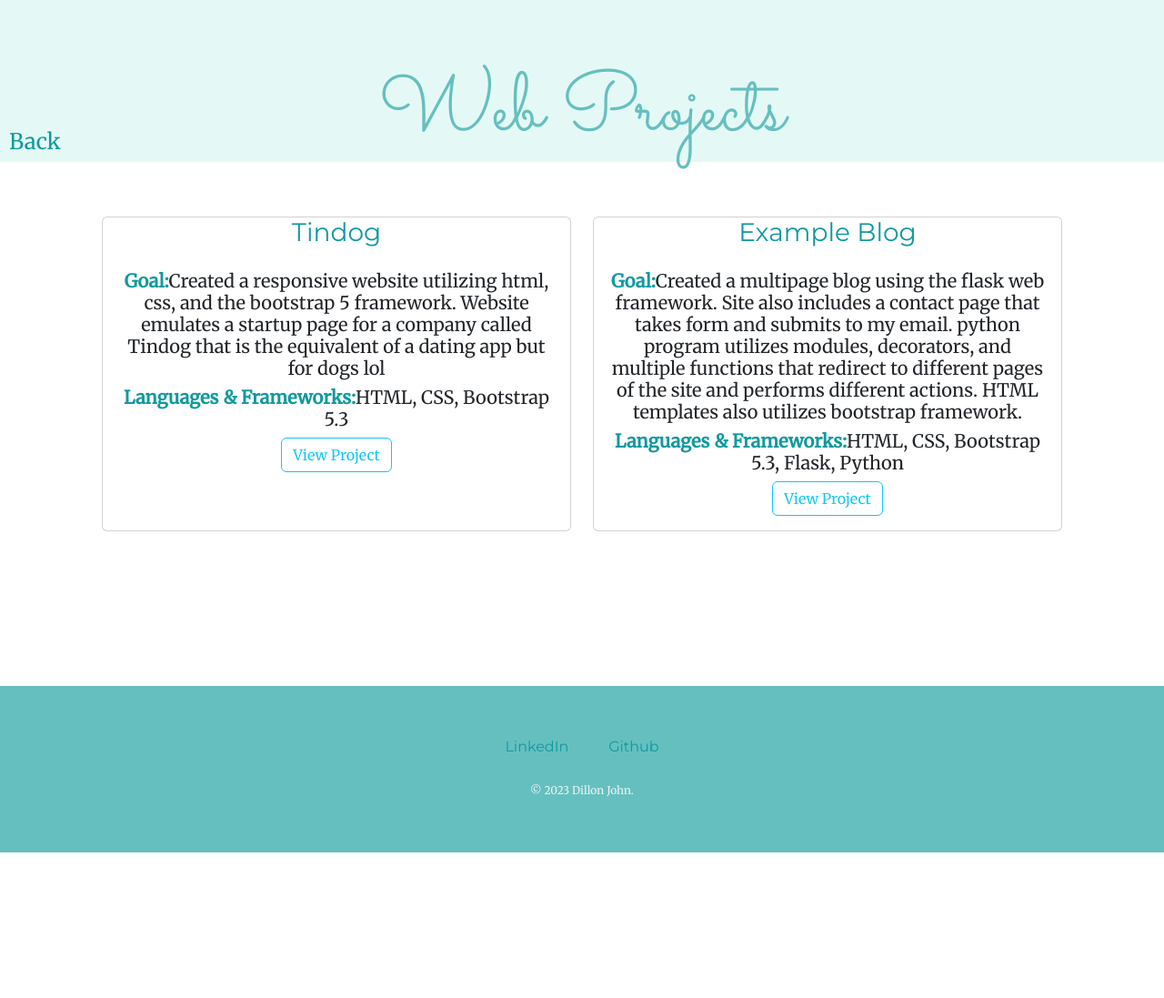
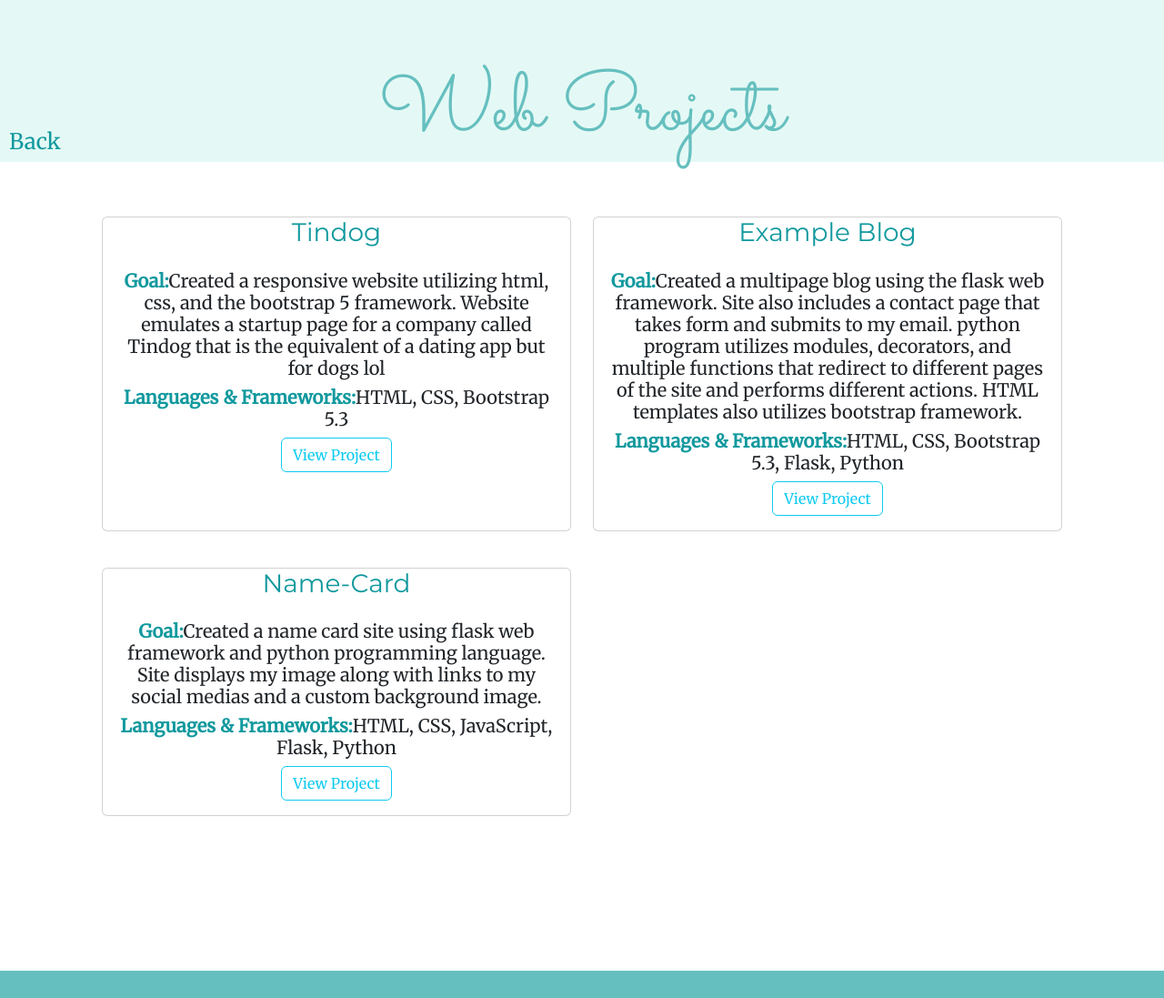
Before and after one commit to Dillon1john/Mypage, a plain HTML site: page webProjects.html in a window 1280 px wide. Shown: the top 1097 px of the page at 91% size. Before the commit the page ends 937 px from the top, so only its background shows below. Drawn offline with nearby package versions, Linux system fonts and the light colour scheme.

Commit message:
Update webProjects.html

```diff
--- a/webProjects.html
+++ b/webProjects.html
@@ -56,6 +56,19 @@
         </div>
       </div>
 
+      <div class="project-column col-lg-6">
+        <div class="card h-100">
+          <div class="project-title class-header">
+            <h3>Name-Card</h3>
+          </div>
+          <div class="card-body">
+            <h5><strong>Goal:</strong>Created a name card site using flask web framework and python programming language. Site displays my image along with links to my social medias and a custom background image.</h5>
+              <h5><strong >Languages & Frameworks:</strong>HTML, CSS, JavaScript, Flask, Python </h5>
+              <a href="https://github.com/Dillon1john/name-card"><button class="btn btn-outline-info" >View Project</button></a>
+          </div>
+        </div>
+      </div>
+
     </div>
 
     <div class="bottom-container">
```
